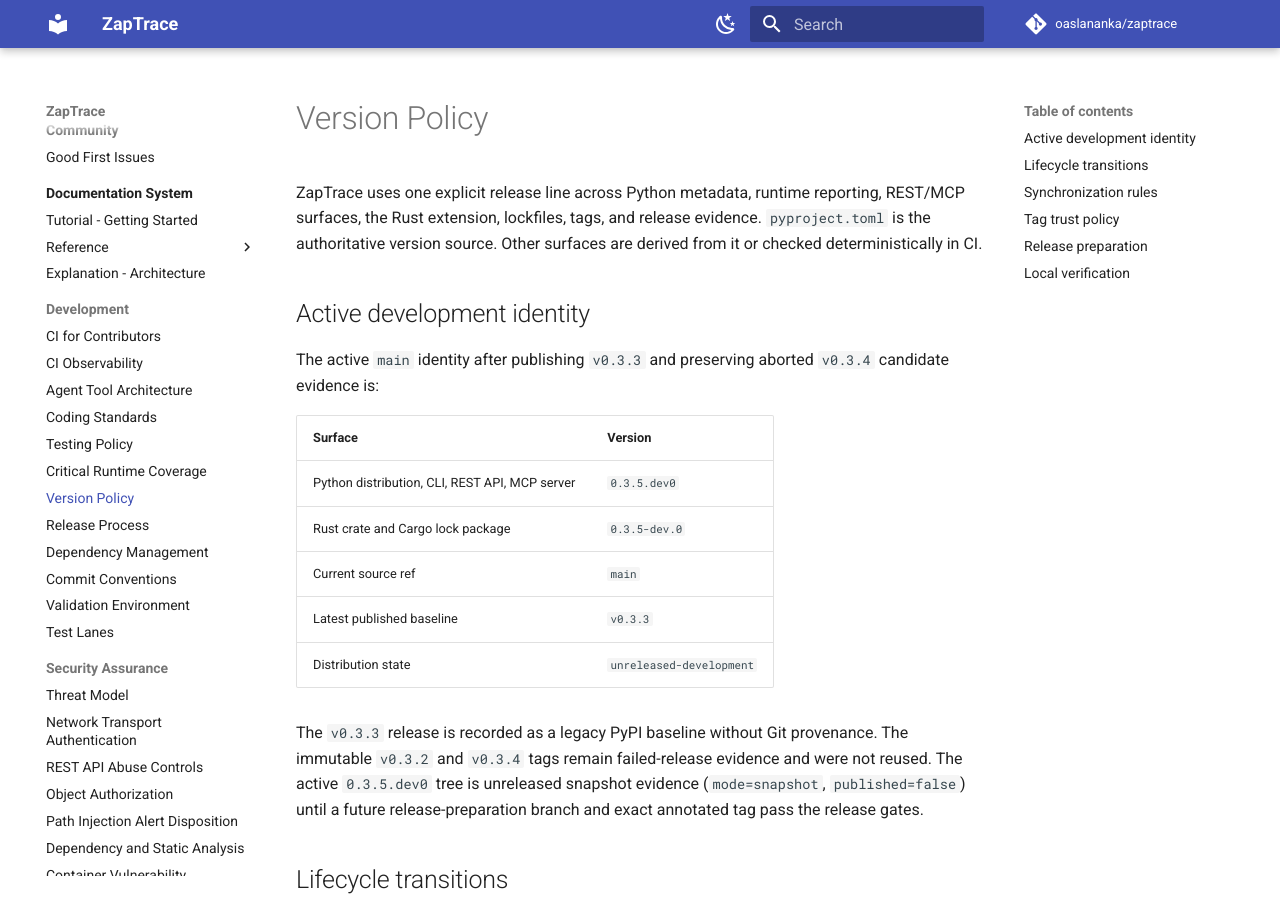
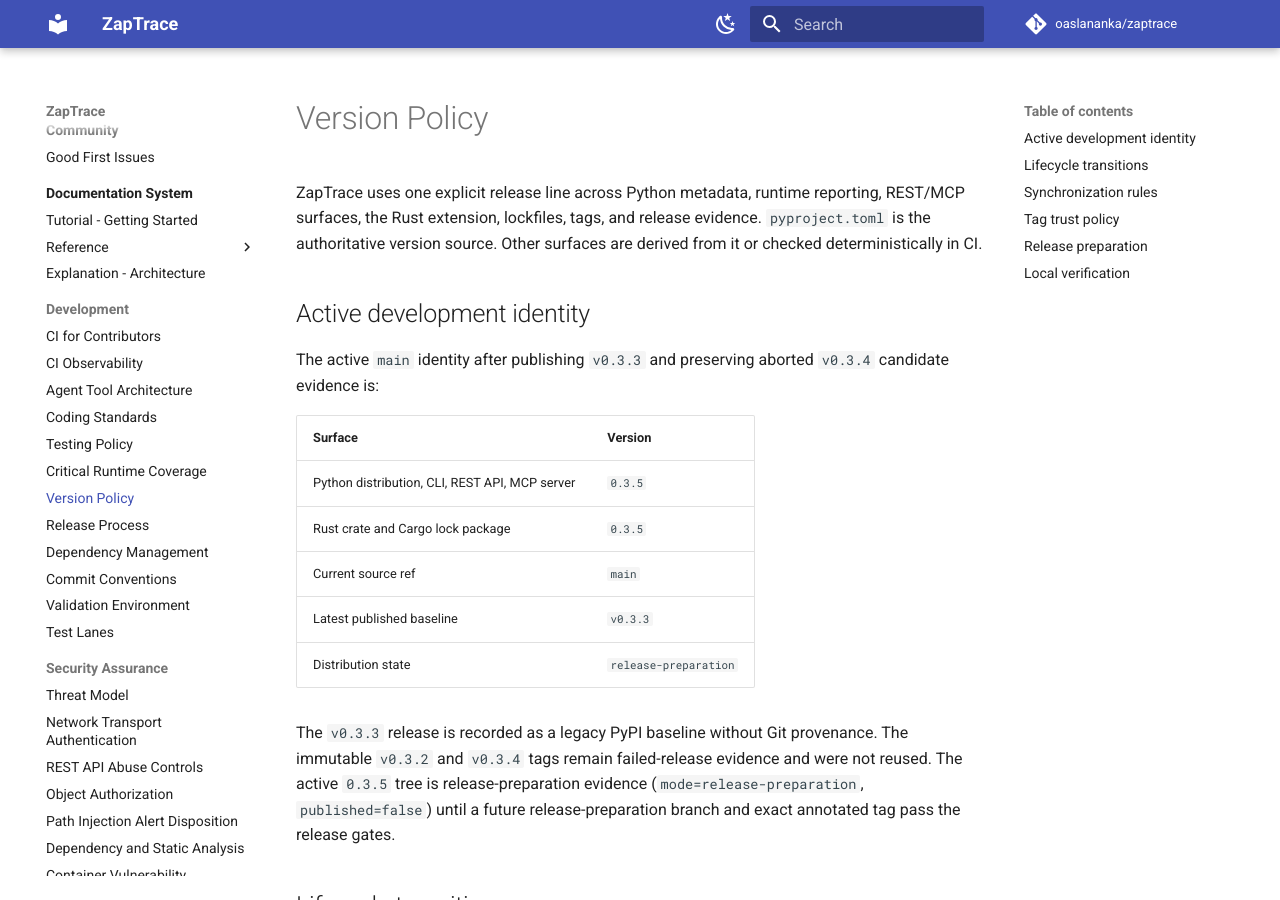
Before and after one commit to oaslananka/zaptrace, an MkDocs documentation site: the page built from docs/development/version-policy.md, in a window 1280 px wide and 900 px high. Built offline with MkDocs 1.6.1 and Material for MkDocs 9.7.7, drawn with Linux system fonts in a browser that asks for light colours; comment, search, counter and statistics services are not loaded.

Commit message:
release: prepare v0.3.5 release candidate (#23)
- Update Python package version from 0.3.5.dev0 to 0.3.5 in pyproject.toml
- Update Rust crate version from 0.3.5-dev.0 to 0.3.5 in zaptrace_core/Cargo.toml
- Synchronize lockfiles: uv.lock and Cargo.lock
- Update CHANGELOG.md for release-preparation state with final 0.3.5 identity
- Update config/public-facts.json: current_version to 0.3.5, status to release-preparation
- Update .claude-plugin/plugin.json version to 0.3.5
- Update documentation: FAQ.md, README.md, version-policy.md, release-process.md, current-state-audit.md
- Update tests: test_ci_wheel_smoke.py, test_docs_status_sync.py

All version surfaces now synchronized to final 0.3.5 for release-preparation review.

```diff
--- a/docs/development/version-policy.md
+++ b/docs/development/version-policy.md
@@ -8,13 +8,13 @@
 
 | Surface | Version |
 |---------|---------|
-| Python distribution, CLI, REST API, MCP server | `0.3.5.dev0` |
-| Rust crate and Cargo lock package | `0.3.5-dev.0` |
+| Python distribution, CLI, REST API, MCP server | `0.3.5` |
+| Rust crate and Cargo lock package | `0.3.5` |
 | Current source ref | `main` |
 | Latest published baseline | `v0.3.3` |
-| Distribution state | `unreleased-development` |
+| Distribution state | `release-preparation` |
 
-The `v0.3.3` release is recorded as a legacy PyPI baseline without Git provenance. The immutable `v0.3.2` and `v0.3.4` tags remain failed-release evidence and were not reused. The active `0.3.5.dev0` tree is unreleased snapshot evidence (`mode=snapshot`, `published=false`) until a future release-preparation branch and exact annotated tag pass the release gates.
+The `v0.3.3` release is recorded as a legacy PyPI baseline without Git provenance. The immutable `v0.3.2` and `v0.3.4` tags remain failed-release evidence and were not reused. The active `0.3.5` tree is release-preparation evidence (`mode=release-preparation`, `published=false`) until a future release-preparation branch and exact annotated tag pass the release gates.
 
 ## Lifecycle transitions
 
--- a/pyproject.toml
+++ b/pyproject.toml
@@ -1,6 +1,6 @@
 [project]
 name = "zaptrace-eda"
-version = "0.3.5.dev0"
+version = "0.3.5"
 description = "Agent-native electronics design core"
 requires-python = ">=3.12"
 license = {text = "MIT"}
```
Also changed, not shown: CHANGELOG.md (+4 -2 lines), README.md (+1 -1 lines), docs/FAQ.md (+1 -1 lines), docs/development/release-process.md (+1 -1 lines), docs/strategy/current-state-audit.md (+1 -1 lines), 7 other files.
